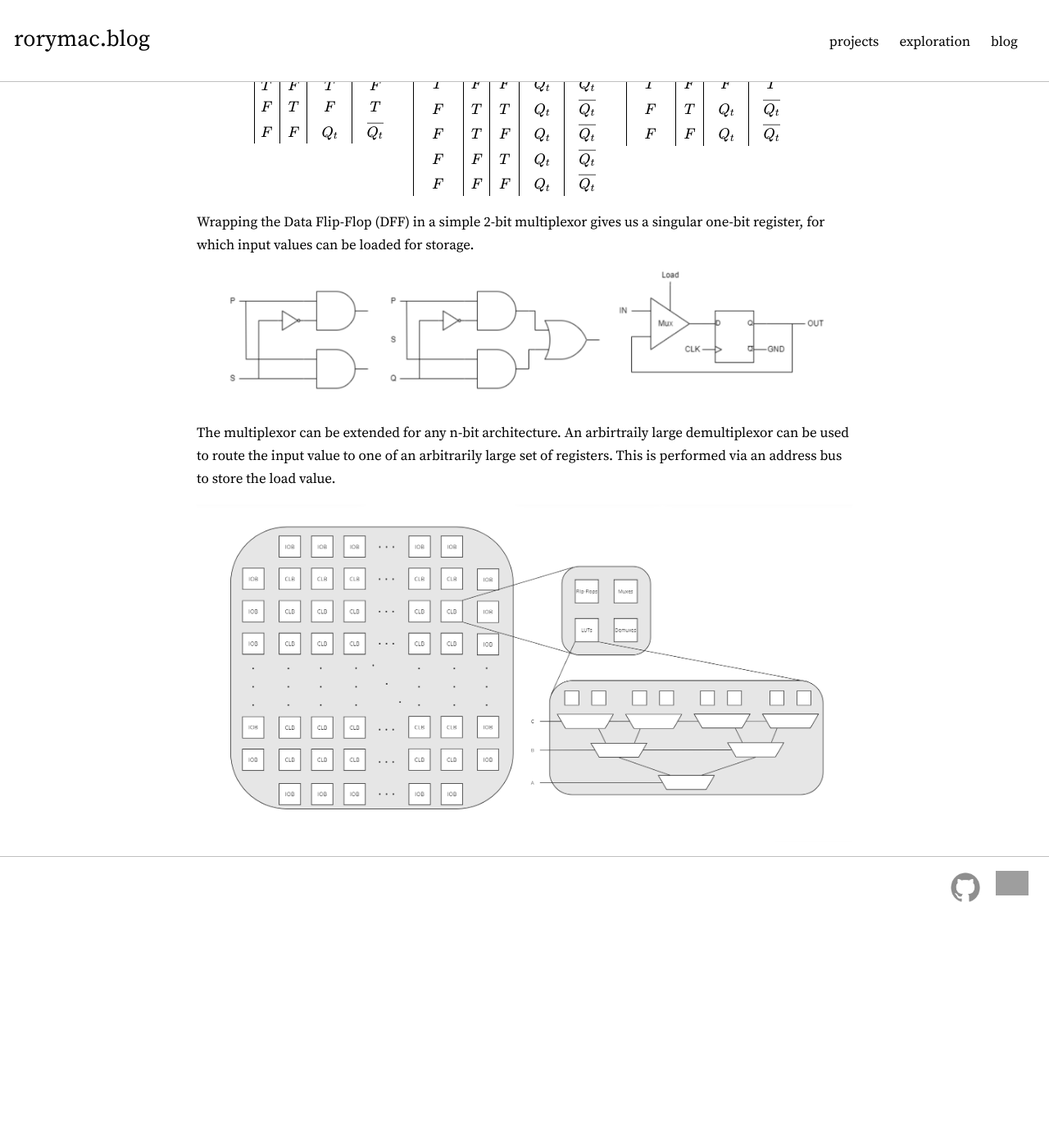
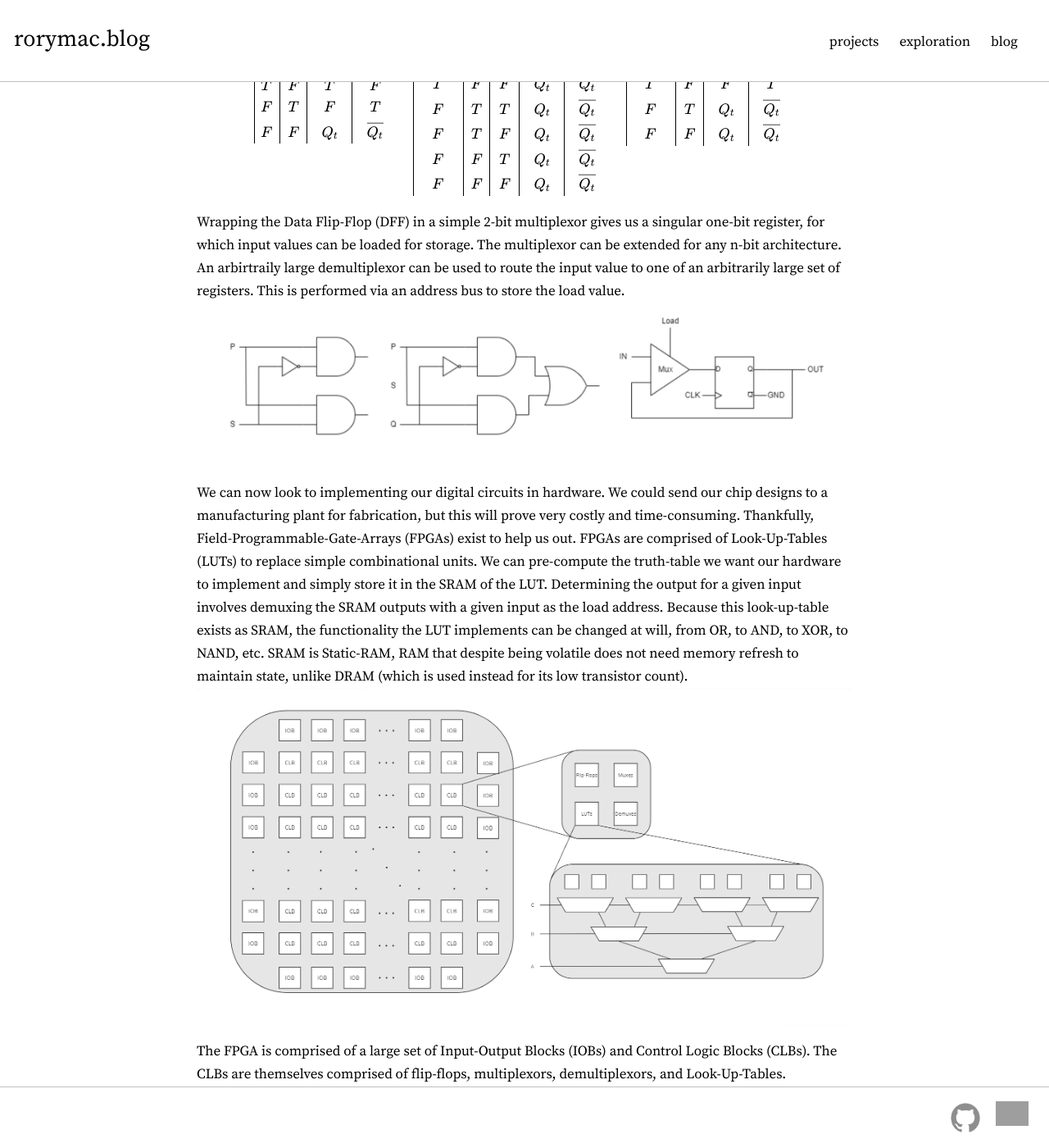
Before and after one commit to Rory-Mac/personal-website, a Jekyll site: the page built from Low-Level Programming/Logic Gates.markdown, in a window 1280 px wide and 1400 px high, scrolled down 4557 px. Shown: the whole window at 82% size. Built offline with Jekyll 4.4.1, drawn with Linux system fonts in a browser that asks for light colours; before the commit the page ends 5676 px from its top, so only the background shows below that; grey boxes are pictures that could not be loaded.

Commit message:
diagrams for FPGA components

```diff
--- a/Low-Level Programming/Logic Gates.markdown
+++ b/Low-Level Programming/Logic Gates.markdown
@@ -136,17 +136,15 @@ unit, is the electronic flip-flop, which stores one bit of information. Lets hav
   \end{array}
 \]
 Wrapping the Data Flip-Flop (DFF) in a simple 2-bit multiplexor gives us a singular one-bit register, for which input values can be loaded
-for storage.
-<img src="/Assets/images/dff.png" width="100%" height="100%">
-The multiplexor can be extended for any n-bit architecture. An arbirtraily large demultiplexor can be used to route the input value to one
-of an arbitrarily large set of registers. This is performed via an address bus to store the load value.</p>
-<p><img src="/Assets/images/fpga_1.png" width="100%" height="100%">
-
-</p>
-
-<!--
-Input-Output Blocks
-Control Logic Blocks
-CLB (LUT, FFs, Muxes/Demuxes)
-SRAM versus DRAM
--->
+for storage. The multiplexor can be extended for any n-bit architecture. An arbirtraily large demultiplexor can be used to route the input
+value to one of an arbitrarily large set of registers. This is performed via an address bus to store the load value.
+<img src="/Assets/images/dff.png" width="100%" height="100%"></p>
+<p>We can now look to implementing our digital circuits in hardware. We could send our chip designs to a manufacturing plant for fabrication,
+but this will prove very costly and time-consuming. Thankfully, Field-Programmable-Gate-Arrays (FPGAs) exist to help us out. FPGAs are comprised
+of Look-Up-Tables (LUTs) to replace simple combinational units. We can pre-compute the truth-table we want our hardware to implement and simply
+store it in the SRAM of the LUT. Determining the output for a given input involves demuxing the SRAM outputs with a given input as the load address.
+Because this look-up-table exists as SRAM, the functionality the LUT implements can be changed at will, from OR, to AND, to XOR, to NAND, etc. SRAM is
+Static-RAM, RAM that despite being volatile does not need memory refresh to maintain state, unlike DRAM (which is used instead for its low transistor
+count).<img src="/Assets/images/fpga_1.png" width="100%" height="100%"></p>
+<p>The FPGA is comprised of a large set of Input-Output Blocks (IOBs) and Control Logic Blocks (CLBs). The CLBs are themselves comprised of flip-flops,
+multiplexors, demultiplexors, and Look-Up-Tables.</p>
```
